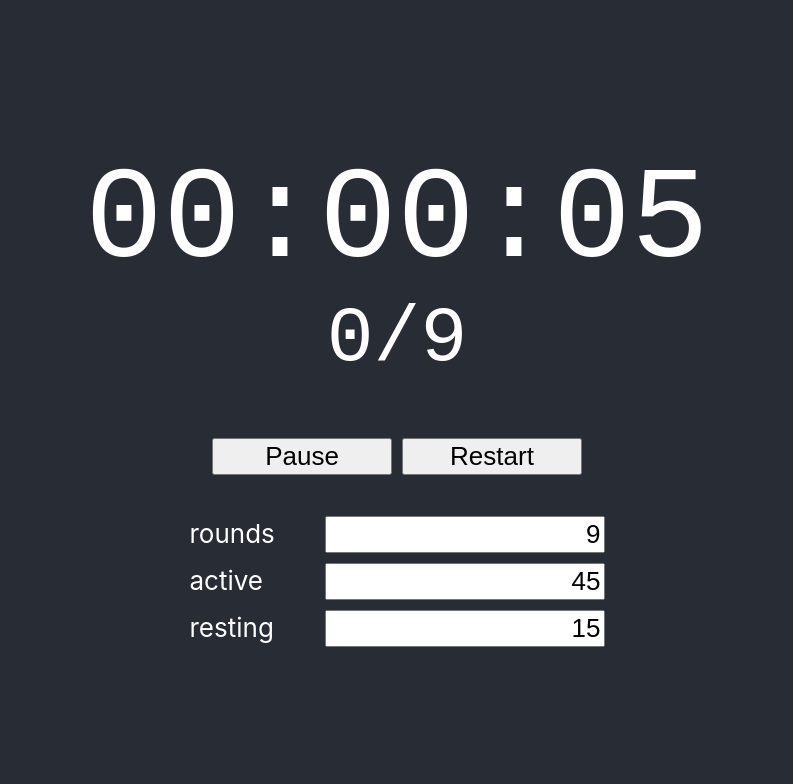
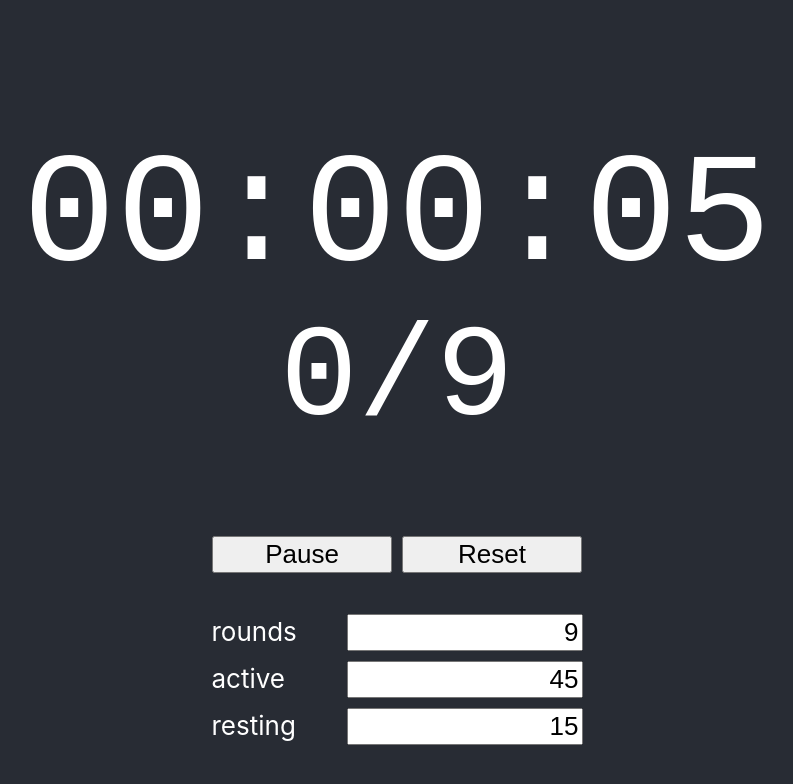
Before and after one commit to QuentinDuval/interval-training, a React (Create React App) app: page / in a window 1280 px wide. Shown: the top 784 px of the page, without its empty margins (243-1036 px from the left). Built offline with nearby package versions, Linux system fonts and the light colour scheme.

Commit message:
Renaming

```diff
--- a/src/App.css
+++ b/src/App.css
@@ -4,17 +4,18 @@
 
 .clock {
   font-family: monospace;
-  font-size: calc(50px + 10vmin);
+  font-size: calc(60px + 12vmin);
   color: white;
-  width: calc(600px + 10vmin);
+  width: calc(600px + 20vmin);
   display: inline-block;
+  margin-top: calc(30px + 6vmin);
 }
 
 .round-tracker {
   font-family: monospace;
-  font-size: calc(30px + 6vmin);
+  font-size: calc(50px + 10vmin);
   color: white;
-  margin-bottom: 50px;
+  margin-bottom: calc(30px + 6vmin);
 }
 
 .input-field {
@@ -32,7 +33,7 @@
 .input-field-content {
   margin: 5px;
   font-size: calc(10px + 2vmin);
-  width: 40%;
+  width: 30%;
   text-align: right;
 }
 
--- a/src/Panel.js
+++ b/src/Panel.js
@@ -1,5 +1,5 @@
 import {connect} from "react-redux";
-import {pause_action, restart_action} from './reducers/Reducer';
+import {pause_action, reset_action} from './reducers/Reducer';
 import {Clock} from './Clock.js'
 import {Button, ButtonGroup} from './components/Button.js';
 import {RoundTracker} from './RoundTracker';
@@ -15,8 +15,8 @@ function PanelRenderer({dispatch}) {
                 text="Pause"
                 onClick={() => dispatch(pause_action())}/>
             <Button
-                text="Restart"
-                onClick={() => dispatch(restart_action())}/>
+                text="Reset"
+                onClick={() => dispatch(reset_action())}/>
         </ButtonGroup>
         <br/>
         <Options/>
--- a/src/reducers/Reducer.js
+++ b/src/reducers/Reducer.js
@@ -19,8 +19,8 @@ export function pause_action() {
 }
 
 
-export function restart_action() {
-    return {type: 'RESTART'};
+export function reset_action() {
+    return {type: 'RESET'};
 }
 
 
@@ -73,7 +73,7 @@ export function main_reducer(state, action) {
             return {...state, round_rest: action.value};
         case 'PAUSE':
             return {...state, pause: !state.pause};
-        case 'RESTART':
+        case 'RESET':
             return {
                 ...state,
                 total_seconds: 0,
```
